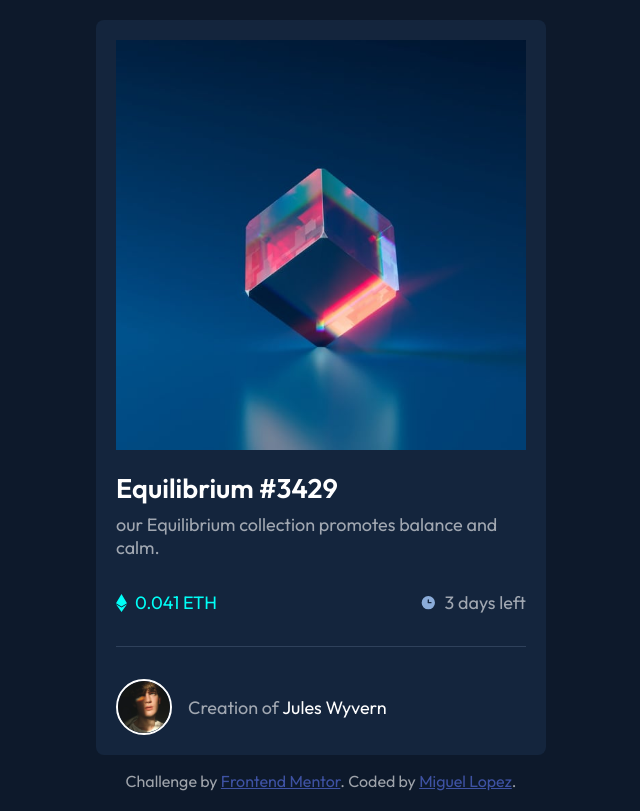
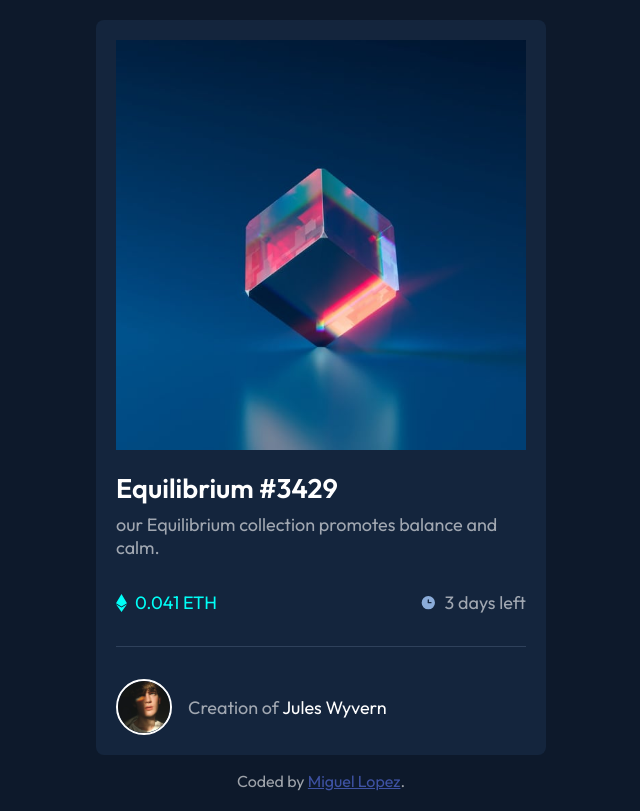
Before and after one commit to MLopezTech/nft_preview_card, a plain HTML site: page index.html in a window 1280 px wide. Shown: the whole page, without its empty margins (319-959 px from the left). Drawn offline with Linux system fonts and the light colour scheme; files whose address does not match are found by name.

```diff
--- a/index.html
+++ b/index.html
@@ -39,10 +39,7 @@
     </div>
 
     <div class="attribution">
-      Challenge by
-      <a href="https://www.frontendmentor.io?ref=challenge" target="_blank"
-        >Frontend Mentor</a
-      >. Coded by
+      Coded by
       <a href="https://hopeful-bohr-76c6c0.netlify.app/#!">Miguel Lopez</a>.
     </div>
   </body>
```
Also changed, not shown: 1 other file.
